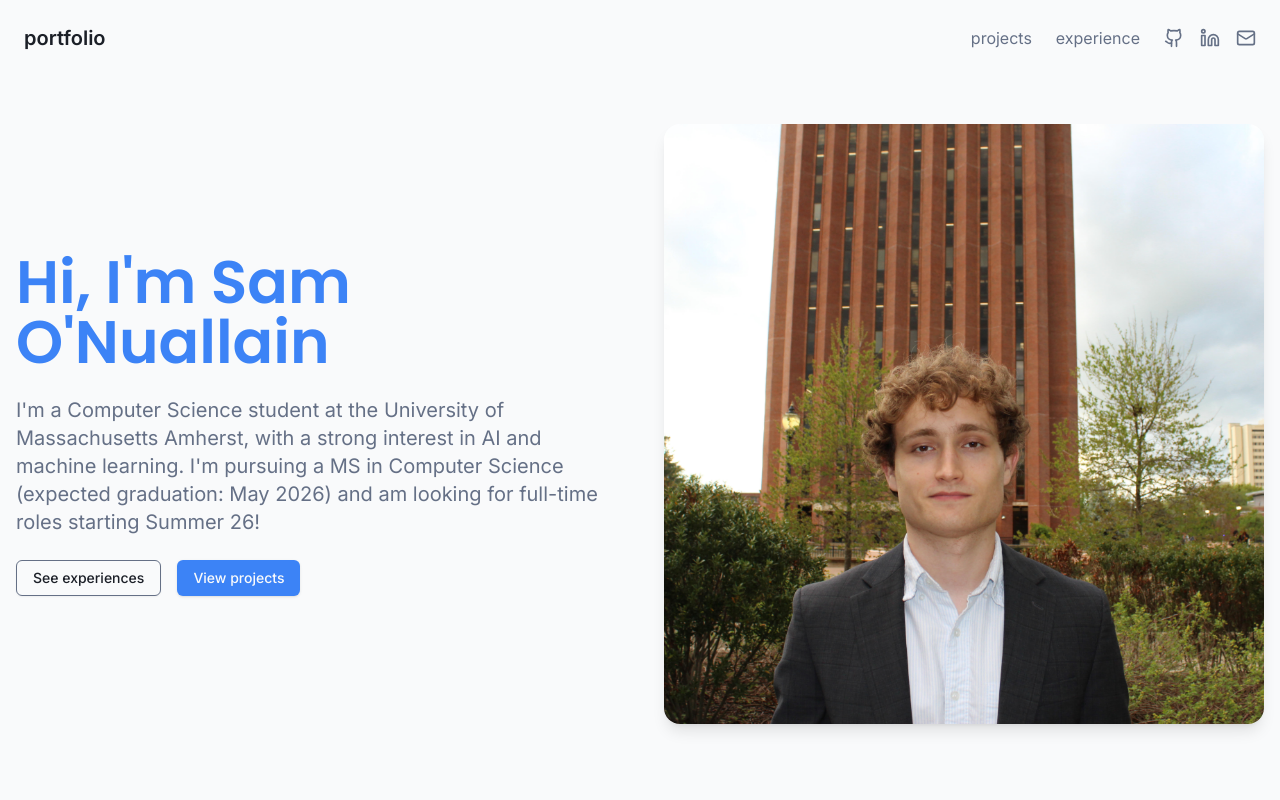
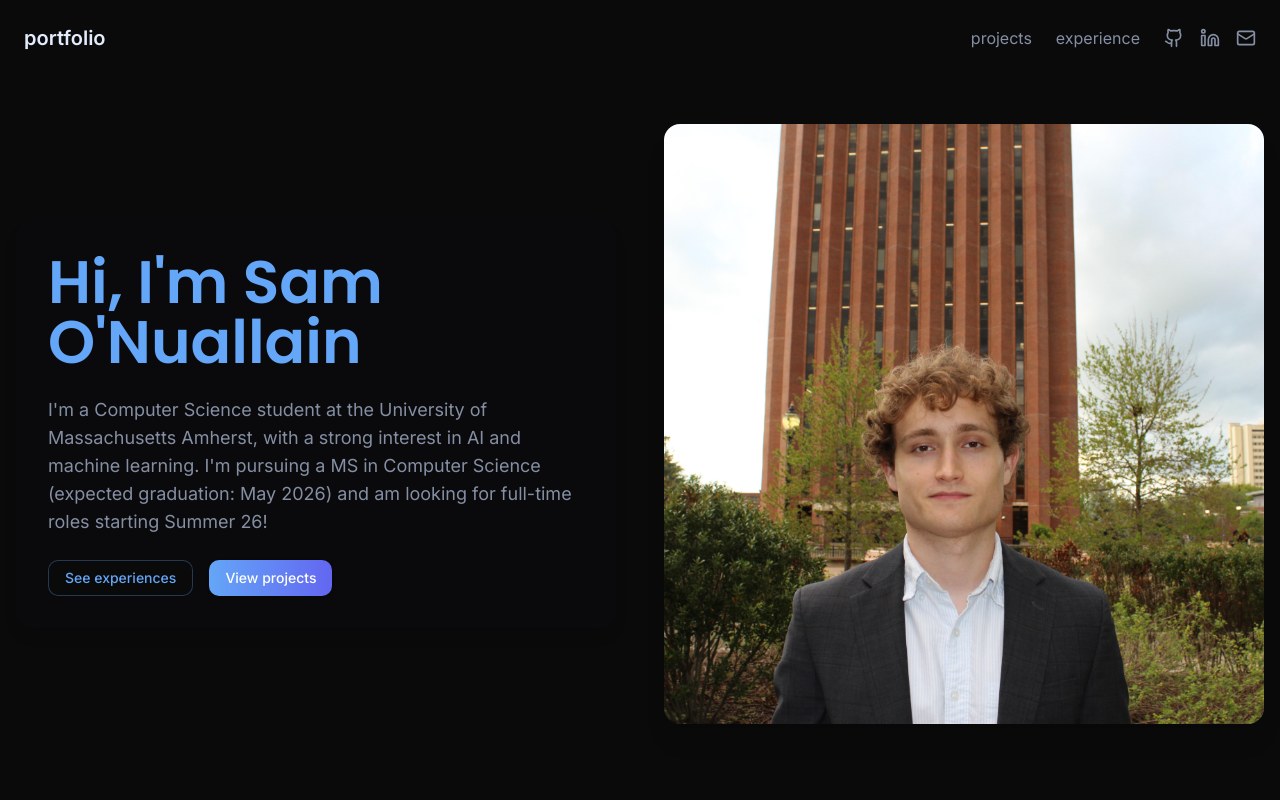
Before and after one commit to samonuall/personal_website, a Next.js app: page / in a window 1280 px wide. Shown: the top 800 px of the page. Built offline with nearby package versions, Linux system fonts and the light colour scheme.

Commit message:
vibe code new design

```diff
--- a/app/experience/page.tsx
+++ b/app/experience/page.tsx
@@ -52,6 +52,7 @@ export default function Experience() {
               threshold={0.05}
               rootMargin="100px 0px"
             >
+                <div className="bg-card/5 p-4 rounded-lg shadow-sm">
                   <ExperienceCard
                     experience={experience}
                     ref={el => {
@@ -60,6 +61,7 @@ export default function Experience() {
                     }
                     }
                   />
+                </div>
             </ScrollAnimation>
           ))}
         </div>
--- a/app/globals.css
+++ b/app/globals.css
@@ -6,26 +6,26 @@
 
 @layer base {
   :root {
-    --background: 210 20% 98%;
-    --foreground: 220 18% 13%;
-    --card: 0 0% 100%;
-    --card-foreground: 220 18% 13%;
-    --popover: 0 0% 100%;
-    --popover-foreground: 220 18% 13%;
-    --primary: 217 91% 60%;
-    --primary-foreground: 210 20% 98%;
-    --secondary: 160 84% 39%;
-    --secondary-foreground: 210 20% 98%;
-    --muted: 220 14% 46%;
-    --muted-foreground: 220 14% 46%;
+    --background: 210 4% 4%; /* #0b1220 */
+    --foreground: 220 85% 94%; /* #e6eef8 */
+    --card: 220 18% 13%;
+    --card-foreground: 210 20% 98%;
+    --popover: 220 18% 13%;
+    --popover-foreground: 210 20% 98%;
+    --primary: 213 90% 68%; /* #60a5fa */
+    --primary-foreground: 210 4% 6%;
+    --secondary: 145 67% 48%; /* #34d399 */
+    --secondary-foreground: 210 4% 6%;
+    --muted: 220 14% 58%;
+    --muted-foreground: 220 14% 58%;
     --accent: 261 51% 63%;
-    --accent-foreground: 210 20% 98%;
+    --accent-foreground: 210 4% 6%;
     --destructive: 0 84% 60%;
     --destructive-foreground: 210 20% 98%;
     --border: 220 14% 46%;
     --input: 220 14% 46%;
-    --ring: 217 91% 60%;
-    --radius: 0.5rem;
+    --ring: 213 90% 68%;
+    --radius: 0.75rem;
   }
 
   .dark {
@@ -35,7 +35,7 @@
     --card-foreground: 210 20% 98%;
     --popover: 220 18% 13%;
     --popover-foreground: 210 20% 98%;
-    --primary: 217 91% 60%;
+    --primary: 213 90% 68%;
     --primary-foreground: 220 18% 13%;
     --secondary: 160 84% 39%;
     --secondary-foreground: 220 18% 13%;
@@ -47,7 +47,7 @@
     --destructive-foreground: 210 20% 98%;
     --border: 220 14% 46%;
     --input: 220 14% 46%;
-    --ring: 217 91% 60%;
+    --ring: 213 90% 68%;
   }
 }
 
--- a/app/page.tsx
+++ b/app/page.tsx
@@ -19,30 +19,30 @@ export default function Home() {
       <main className="container mx-auto px-4 py-12">
         <ScrollAnimation delay={0} rootMargin="100px 0px">
           <div className="grid lg:grid-cols-2 gap-12 items-center mb-24">
-            <div className="grid gap-6">
+            <div className="grid gap-6 bg-card/5 p-8 rounded-2xl shadow-lg">
               <h1 className="text-4xl sm:text-5xl lg:text-6xl text-primary">
                 Hi, I&apos;m Sam O&apos;Nuallain
               </h1>
-              <p className="text-xl text-muted-foreground">
+              <p className="text-lg text-muted-foreground max-w-prose">
                 I&apos;m a Computer Science student at the University of Massachusetts Amherst,
                 with a strong interest in AI and machine learning. I&apos;m pursuing a MS in Computer Science
                 (expected graduation: May 2026) and am looking for full-time roles starting Summer 26!
               </p>
               <div className="flex gap-4">
-                <Button asChild variant="outline">
+                <Button asChild variant="outline" className="text-primary border-primary/30">
                   <Link href="/experience">See experiences</Link>
                 </Button>
-                <Button asChild variant="default">
+                <Button asChild className="bg-gradient-to-r from-primary to-indigo-500 text-white">
                   <Link href="/projects">View projects</Link>
                 </Button>
               </div>
             </div>
-            <div className="relative aspect-square">
+            <div className="relative aspect-square rounded-2xl overflow-hidden shadow-xl bg-card">
               <Image
                 src="/profile.jpg"
                 alt="Profile"
                 fill
-                className="object-cover rounded-2xl shadow-lg"
+                className="object-cover"
                 priority
               />
             </div>
@@ -50,12 +50,12 @@ export default function Home() {
         </ScrollAnimation>
 
         <ScrollAnimation className="mb-24" delay={100} rootMargin="150px 0px">
-          <h2 className="text-3xl mb-8 text-secondary">Experience</h2>
+          <h2 className="text-3xl mb-8 text-primary">Experience</h2>
           <ExperienceSlider />
         </ScrollAnimation>
 
         <ScrollAnimation className="mb-24" delay={150} rootMargin="150px 0px">
-          <h2 className="text-3xl mb-8 text-secondary">Projects</h2>
+          <h2 className="text-3xl mb-8 text-primary">Projects</h2>
           <ProjectSlider />
         </ScrollAnimation>
 
@@ -64,7 +64,7 @@ export default function Home() {
         </ScrollAnimation>
       </main>
 
-      <footer className="border-t relative bg-accent/10">
+      <footer className="border-t border-border/20 bg-popover/5">
         <div className="container mx-auto px-4 py-8">
           <div className="flex justify-between items-center">
             <p className="text-sm text-muted-foreground">
--- a/components/project-card.tsx
+++ b/components/project-card.tsx
@@ -24,10 +24,10 @@ export function ProjectCard({ project }: ProjectCardProps) {
   return (
     <>
       <Card
-        className="cursor-pointer transition-all duration-300 hover:scale-[1.02] hover:shadow-lg overflow-hidden border border-border/50"
+        className="cursor-pointer transition-transform duration-300 hover:scale-[1.02] hover:shadow-2xl overflow-hidden border border-border/30 bg-card text-card-foreground rounded-lg"
         onClick={() => setIsOpen(true)}
       >
-        <div className="relative h-48 w-full">
+        <div className="relative h-48 w-full bg-gradient-to-b from-primary/5 to-transparent">
           <Image
             src={project.image}
             alt={project.title}
@@ -36,7 +36,7 @@ export function ProjectCard({ project }: ProjectCardProps) {
           />
         </div>
         <CardHeader>
-          <CardTitle className="font-normal">{project.title}</CardTitle>
+          <CardTitle className="font-normal text-primary">{project.title}</CardTitle>
         </CardHeader>
         <CardContent>
           <p className="text-sm text-muted-foreground line-clamp-3">
@@ -46,12 +46,12 @@ export function ProjectCard({ project }: ProjectCardProps) {
       </Card>
 
       <Dialog open={isOpen} onOpenChange={setIsOpen}>
-        <DialogContent className="max-w-2xl">
+        <DialogContent className="max-w-2xl bg-popover text-popover-foreground rounded-xl">
           <DialogHeader>
-            <DialogTitle className="font-normal">{project.title}</DialogTitle>
+            <DialogTitle className="font-normal text-primary">{project.title}</DialogTitle>
           </DialogHeader>
           <div className="grid gap-4">
-            <div className="relative h-64 w-full rounded-lg overflow-hidden">
+            <div className="relative h-64 w-full rounded-lg overflow-hidden bg-card">
               <Image
                 src={project.image}
                 alt={project.title}
@@ -64,15 +64,15 @@ export function ProjectCard({ project }: ProjectCardProps) {
               {project.technologies.map((tech) => (
                 <span
                   key={tech}
-                  className="px-2 py-1 bg-secondary rounded-full text-xs"
+                  className="px-3 py-1 bg-card/5 border border-border/20 rounded-full text-xs text-muted-foreground"
                 >
                   {tech}
                 </span>
               ))}
             </div>
-            <div className="flex gap-4">
+            <div className="flex flex-wrap gap-3 items-center">
               {project.github && (
-                <Button asChild variant="outline" size="sm">
+                <Button asChild variant="outline" size="sm" className="text-primary border-primary/30">
                   <Link href={project.github} target="_blank">
                     <Github className="w-4 h-4 mr-2" />
                     GitHub
@@ -80,7 +80,7 @@ export function ProjectCard({ project }: ProjectCardProps) {
                 </Button>
               )}
               {project.link && (
-                <Button asChild size="sm">
+                <Button asChild variant="ghost" size="sm" className="text-primary">
                   <Link href={project.link} target="_blank">
                     <ExternalLink className="w-4 h-4 mr-2" />
                     Visit Project
@@ -89,7 +89,7 @@ export function ProjectCard({ project }: ProjectCardProps) {
               )}
 
               {project.id === '2' && (
-                <Button asChild size="sm" className="bg-gradient-to-r from-pink-500 via-yellow-400 to-indigo-500 text-white">
+                <Button asChild size="sm" className="bg-gradient-to-r from-primary to-indigo-500 text-white shadow-md">
                   <a href="/poker_bot_report.pdf" target="_blank" rel="noopener noreferrer">
                     <FileText className="w-4 h-4 mr-2" />
                     Open Report
--- a/lib/theme.ts
+++ b/lib/theme.ts
@@ -1,16 +1,16 @@
 export const theme = {
   colors: {
-    background: '#f0f4f8',
-    foreground: '#1a202c',
-    primary: '#3b82f6',
-    secondary: '#10b981',
-    accent: '#8b5cf6',
-    muted: '#64748b',
+    background: '#0b1220',
+    foreground: '#e6eef8',
+    primary: '#60a5fa',
+    secondary: '#34d399',
+    accent: 'linear-gradient(90deg,#7c3aed,#06b6d4)',
+    muted: '#94a3b8',
   },
   fonts: {
-    body: '"Inter", sans-serif',
-    heading: '"Poppins", sans-serif',
+    body: 'Inter, sans-serif',
+    heading: 'Poppins, sans-serif',
   },
-  borderRadius: '0.5rem',
-  boxShadow: '0 4px 6px -1px rgba(0, 0, 0, 0.1), 0 2px 4px -1px rgba(0, 0, 0, 0.06)',
-};
+  borderRadius: '0.75rem',
+  boxShadow: '0 8px 20px rgba(2,6,23,0.6)',
+}
```
Lines whose indentation alone changed are shown as unchanged.
